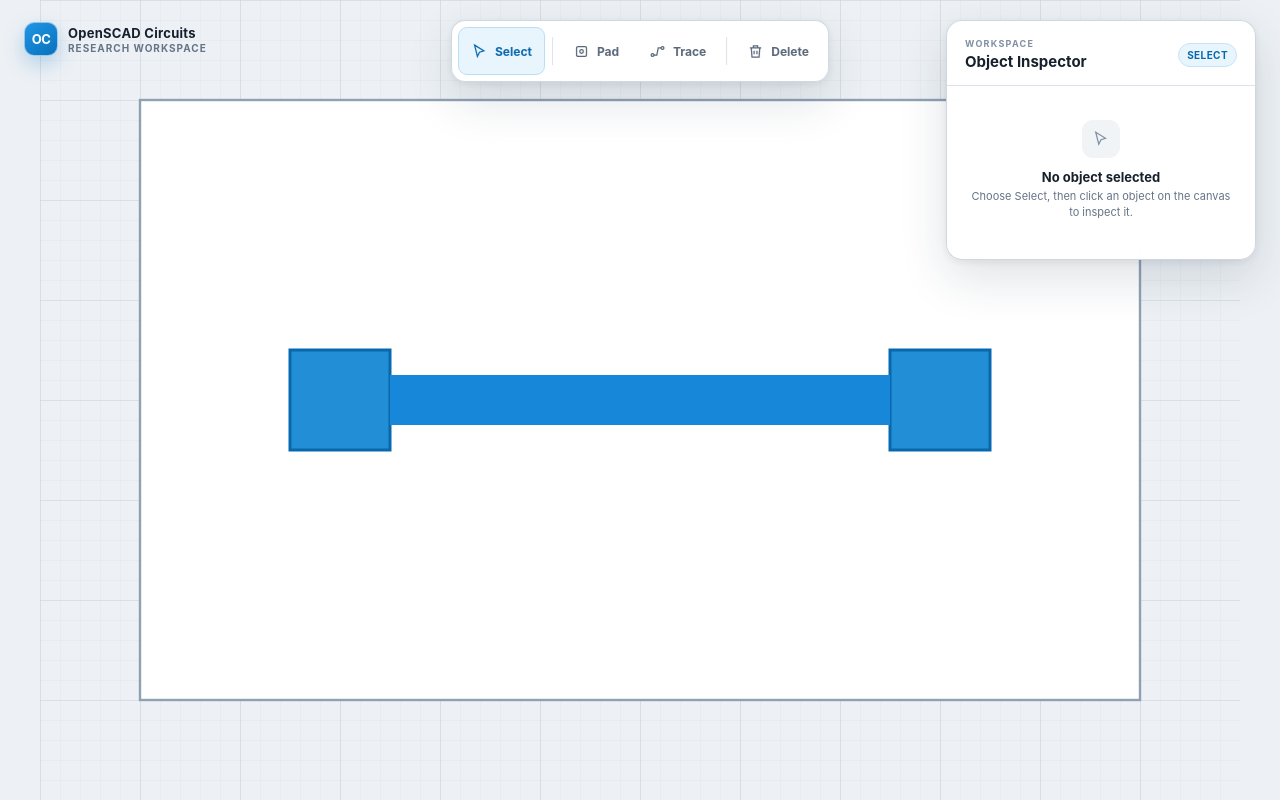
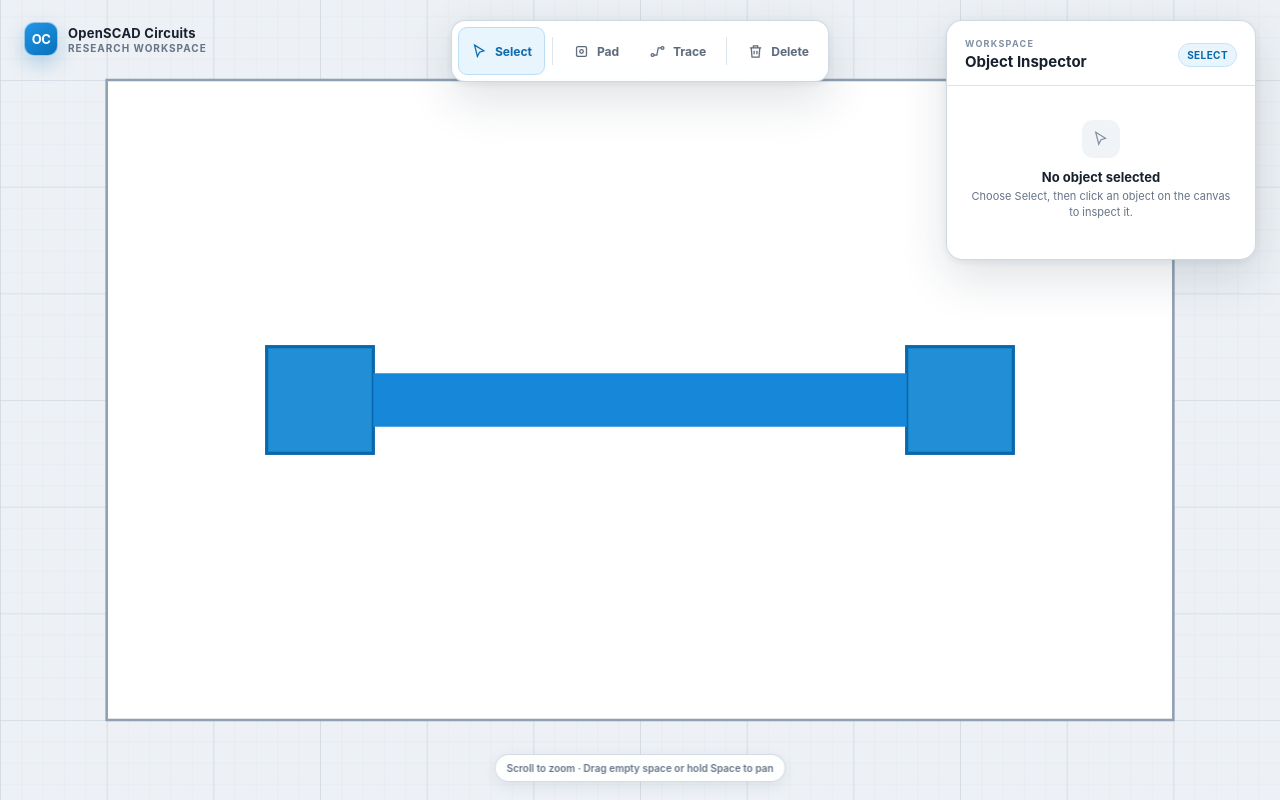
Before and after one commit to saynomayo/OpenSCAD-Circuits, a React (Vite) app: page / in a window 1280 px wide. Built offline with nearby package versions, Linux system fonts and the light colour scheme.

Commit message:
Canvas is now able to be panned and zoomed using the mouse

```diff
--- a/src/App.tsx
+++ b/src/App.tsx
@@ -151,6 +151,7 @@ function App() {
           objectDeleteCallback={deleteObject}
         />
       </main>
+      <div className="canvas-hint">Scroll to zoom · Drag empty space or hold Space to pan</div>
     </div>
   );
 }
--- a/src/editor/Canvas.tsx
+++ b/src/editor/Canvas.tsx
@@ -1,4 +1,5 @@
-import type { MouseEvent } from "react";
+import { useEffect, useRef, useState } from "react";
+import type { MouseEvent, PointerEvent, WheelEvent } from "react";
 import type { Point, SceneObject } from "../model/geometry";
 import { padEdgePoint } from "../model/geometry";
 
@@ -14,7 +15,60 @@ type CanvasProps = {
 };
 
 export function Canvas({ objects, activeTool, selectedObjectID, traceDraft, objectSelectedCallback, canvasClickCallback, padConnectionCallback, objectDeleteCallback }: CanvasProps) {
+  const canvasRef = useRef<SVGSVGElement>(null);
+  const [camera, setCamera] = useState({ centerX: 300, centerY: 200, zoom: 1 });
+  const [canvasSize, setCanvasSize] = useState({ width: 600, height: 400 });
+  const panState = useRef<{ pointerID: number; clientX: number; clientY: number; centerX: number; centerY: number } | null>(null);
+  const spacePressed = useRef(false);
+  const suppressNextClick = useRef(false);
+
+  const viewWidth = 600 / camera.zoom;
+  const viewHeight = viewWidth * canvasSize.height / canvasSize.width;
+  const viewX = camera.centerX - viewWidth / 2;
+  const viewY = camera.centerY - viewHeight / 2;
+
+  useEffect(() => {
+    const canvas = canvasRef.current;
+    if (canvas === null) return;
+
+    const observer = new ResizeObserver(([entry]) => {
+      if (entry.contentRect.width > 0 && entry.contentRect.height > 0) {
+        setCanvasSize({ width: entry.contentRect.width, height: entry.contentRect.height });
+      }
+    });
+    observer.observe(canvas);
+    return () => observer.disconnect();
+  }, []);
+
+  useEffect(() => {
+    function handleKeyDown(event: KeyboardEvent) {
+      if (event.code === "Space") {
+        spacePressed.current = true;
+        if (event.target === document.body) event.preventDefault();
+      }
+    }
+    function handleKeyUp(event: KeyboardEvent) {
+      if (event.code === "Space") spacePressed.current = false;
+    }
+    function handleBlur() {
+      spacePressed.current = false;
+    }
+
+    window.addEventListener("keydown", handleKeyDown);
+    window.addEventListener("keyup", handleKeyUp);
+    window.addEventListener("blur", handleBlur);
+    return () => {
+      window.removeEventListener("keydown", handleKeyDown);
+      window.removeEventListener("keyup", handleKeyUp);
+      window.removeEventListener("blur", handleBlur);
+    };
+  }, []);
+
   function handleCanvasClick(event: MouseEvent<SVGSVGElement>) {
+    if (suppressNextClick.current) {
+      suppressNextClick.current = false;
+      return;
+    }
     if (activeTool === "select") return;
 
     const svg = event.currentTarget;
@@ -23,6 +77,64 @@ export function Canvas({ objects, activeTool, selectedObjectID, traceDraft, obje
     point.y = event.clientY;
     const canvasPoint = point.matrixTransform(svg.getScreenCTM()?.inverse());
     canvasClickCallback(canvasPoint.x, canvasPoint.y);
+  }
+
+  function handleWheel(event: WheelEvent<SVGSVGElement>) {
+    event.preventDefault();
+    const bounds = event.currentTarget.getBoundingClientRect();
+    const normalizedX = (event.clientX - bounds.left) / bounds.width - 0.5;
+    const normalizedY = (event.clientY - bounds.top) / bounds.height - 0.5;
+    const worldX = camera.centerX + normalizedX * viewWidth;
+    const worldY = camera.centerY + normalizedY * viewHeight;
+    const nextZoom = Math.min(8, Math.max(0.25, camera.zoom * Math.exp(-event.deltaY * 0.0015)));
+    const nextWidth = 600 / nextZoom;
+    const nextHeight = nextWidth * canvasSize.height / canvasSize.width;
+
+    setCamera({
+      zoom: nextZoom,
+      centerX: worldX - normalizedX * nextWidth,
+      centerY: worldY - normalizedY * nextHeight,
+    });
+  }
+
+  function handlePointerDown(event: PointerEvent<SVGSVGElement>) {
+    const target = event.target as SVGElement;
+    const isBackground = target === event.currentTarget || target.dataset.canvasBackground === "true";
+    const canPan = event.button === 1 || (event.button === 0 && spacePressed.current) || (event.button === 0 && activeTool === "select" && isBackground);
+    if (!canPan) return;
+
+    event.preventDefault();
+    event.currentTarget.setPointerCapture(event.pointerId);
+    panState.current = {
+      pointerID: event.pointerId,
+      clientX: event.clientX,
+      clientY: event.clientY,
+      centerX: camera.centerX,
+      centerY: camera.centerY,
+    };
+  }
+
+  function handlePointerMove(event: PointerEvent<SVGSVGElement>) {
+    const pan = panState.current;
+    if (pan === null || pan.pointerID !== event.pointerId) return;
+    const dx = event.clientX - pan.clientX;
+    const dy = event.clientY - pan.clientY;
+    if (Math.abs(dx) + Math.abs(dy) > 3) suppressNextClick.current = true;
+    setCamera((current) => ({
+      ...current,
+      centerX: pan.centerX - dx * viewWidth / canvasSize.width,
+      centerY: pan.centerY - dy * viewHeight / canvasSize.height,
+    }));
+  }
+
+  function handlePointerUp(event: PointerEvent<SVGSVGElement>) {
+    if (panState.current?.pointerID !== event.pointerId) return;
+    panState.current = null;
+    event.currentTarget.releasePointerCapture(event.pointerId);
+  }
+
+  function resetCamera() {
+    setCamera({ centerX: 300, centerY: 200, zoom: 1 });
   }
 
   function handleObjectClick(event: MouseEvent<SVGElement>, object: SceneObject) {
@@ -53,12 +165,18 @@ export function Canvas({ objects, activeTool, selectedObjectID, traceDraft, obje
 
   return (
     <svg
-      viewBox="0 0 600 400"
-      preserveAspectRatio="xMidYMid meet"
+      ref={canvasRef}
+      viewBox={`${viewX} ${viewY} ${viewWidth} ${viewHeight}`}
       role="img"
       aria-label="Printed electronics design canvas"
       onClick={handleCanvasClick}
-      style={{ cursor: activeTool === "select" ? "default" : activeTool === "delete" ? "pointer" : "crosshair" }}
+      onWheel={handleWheel}
+      onPointerDown={handlePointerDown}
+      onPointerMove={handlePointerMove}
+      onPointerUp={handlePointerUp}
+      onPointerCancel={handlePointerUp}
+      onDoubleClick={activeTool === "select" ? resetCamera : undefined}
+      style={{ cursor: activeTool === "select" ? "grab" : activeTool === "delete" ? "pointer" : "crosshair", touchAction: "none" }}
     >
       <defs>
         <pattern id="minor-grid" width="10" height="10" patternUnits="userSpaceOnUse">
@@ -69,8 +187,8 @@ export function Canvas({ objects, activeTool, selectedObjectID, traceDraft, obje
           <path d="M 50 0 L 0 0 0 50" fill="none" stroke="#c9d2dc" strokeWidth="0.55" />
         </pattern>
       </defs>
-      <rect width="600" height="400" fill="#edf1f5" />
-      <rect width="600" height="400" fill="url(#major-grid)" />
+      <rect data-canvas-background="true" x={viewX} y={viewY} width={viewWidth} height={viewHeight} fill="#edf1f5" />
+      <rect data-canvas-background="true" x={viewX} y={viewY} width={viewWidth} height={viewHeight} fill="url(#major-grid)" />
       {objects.map((object) => {
         switch (object.type) {
           case "substrate":
--- a/src/styling/App.css
+++ b/src/styling/App.css
@@ -79,6 +79,24 @@
   width: min(310px, calc(100vw - 48px));
 }
 
+.canvas-hint {
+  position: absolute;
+  bottom: 18px;
+  left: 50%;
+  z-index: 8;
+  padding: 7px 11px;
+  color: #647487;
+  font-size: 10px;
+  font-weight: 600;
+  background: rgba(255, 255, 255, 0.88);
+  border: 1px solid rgba(202, 212, 222, 0.82);
+  border-radius: 999px;
+  box-shadow: 0 4px 14px rgba(29, 48, 68, 0.08);
+  transform: translateX(-50%);
+  pointer-events: none;
+  backdrop-filter: blur(10px);
+}
+
 @media (max-width: 820px) {
   .app-brand {
     display: none;
@@ -95,4 +113,9 @@
     bottom: 16px;
     width: min(310px, calc(100vw - 32px));
   }
+
+
+  .canvas-hint {
+    display: none;
+  }
 }
```
